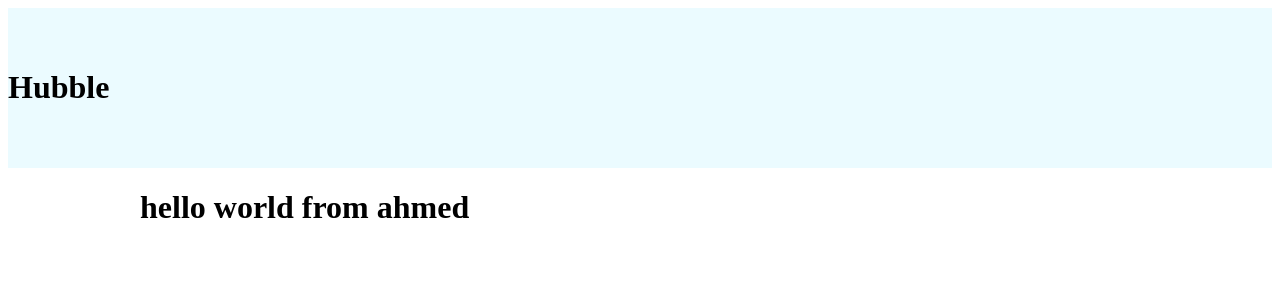
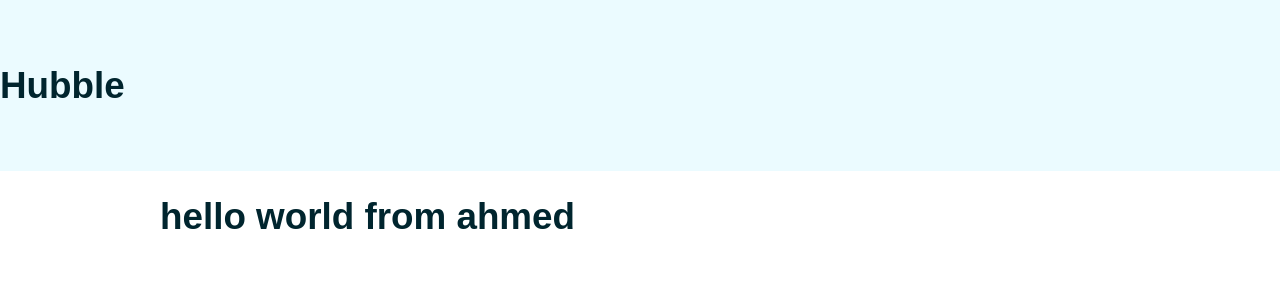
Before and after one commit to yazidam/React-Styled-Components, a React (Create React App) app: page / in a window 1280 px wide. Shown: the top 300 px of the page. Built offline with nearby package versions, Linux system fonts and the light colour scheme.

Commit message:
Adding global style

```diff
--- a/src/App.js
+++ b/src/App.js
@@ -1,6 +1,7 @@
 import { ThemeProvider } from "styled-components";
 import Header from "./components/Header";
 import { Container } from "./components/styles/Container.styled";
+import GlobalStyles from "./components/styles/Global";
 function App() {
   const theme = {
     colors: {
@@ -12,6 +13,7 @@
   return (
     <ThemeProvider theme={theme}>
       <>
+        <GlobalStyles />
         <Header />
         <Container>
           <h1>hello world from ahmed</h1>
--- /dev/null
+++ b/src/components/styles/Global.js
@@ -0,0 +1,23 @@
+import { createGlobalStyle } from "styled-components";
+
+const GlobalStyles = createGlobalStyle`
+  @import url('https://fonts.googleapis.com/css2?family=Poppins:wght@300;400;600;700&display=swap');
+  * {
+    box-sizing: border-box;
+  }
+  body {
+    background: ${({ theme }) => theme.colors.body};
+    color: hsl(192, 100%, 9%);
+    font-family: 'Poppins', sans-serif;
+    font-size: 1.15em;
+    margin: 0;
+  }
+  p {
+    opacity: 0.6;
+    line-height: 1.5;
+  }
+  img {
+    max-width: 100%;
+}
+`;
+export default GlobalStyles;
```
